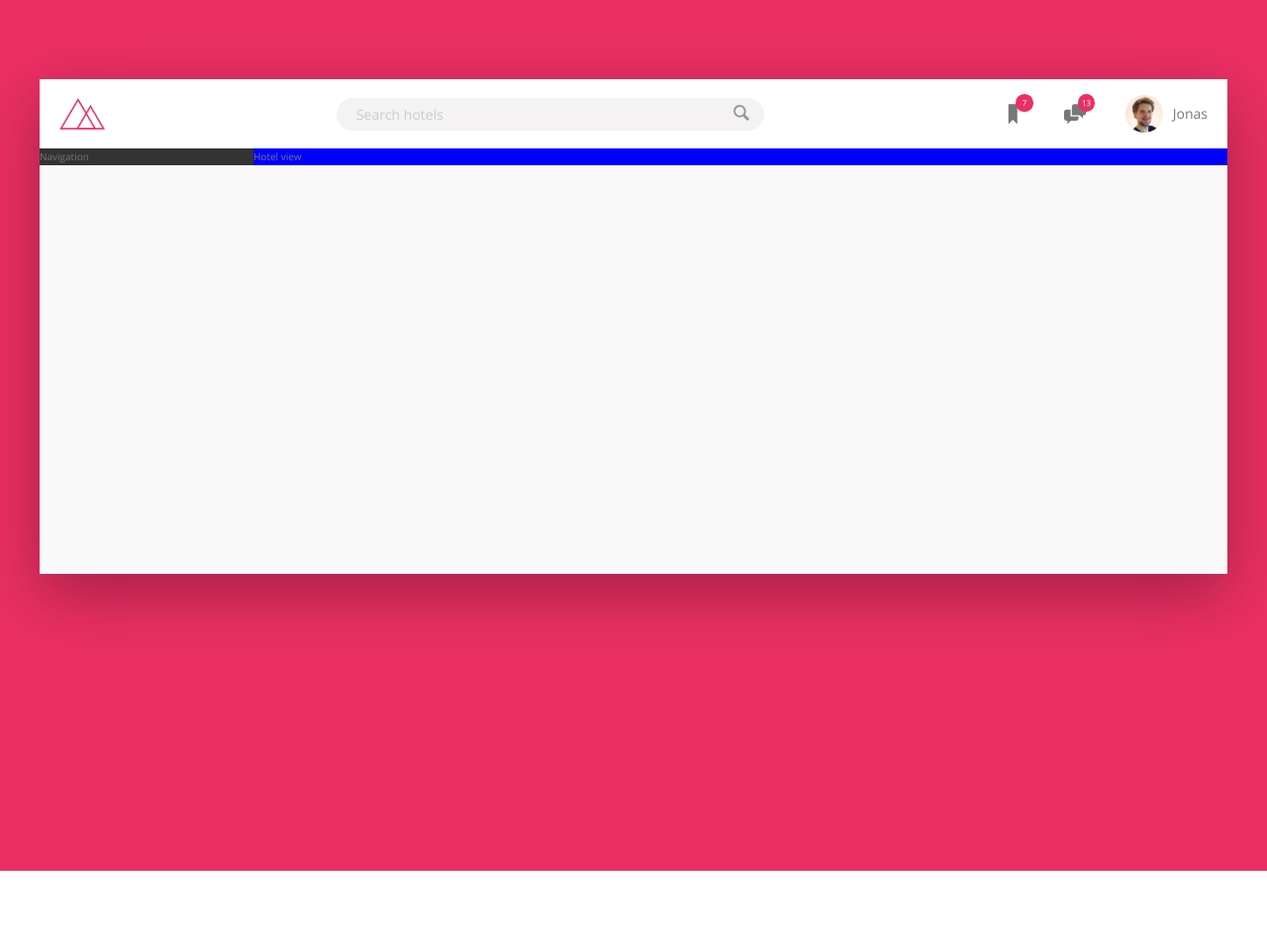
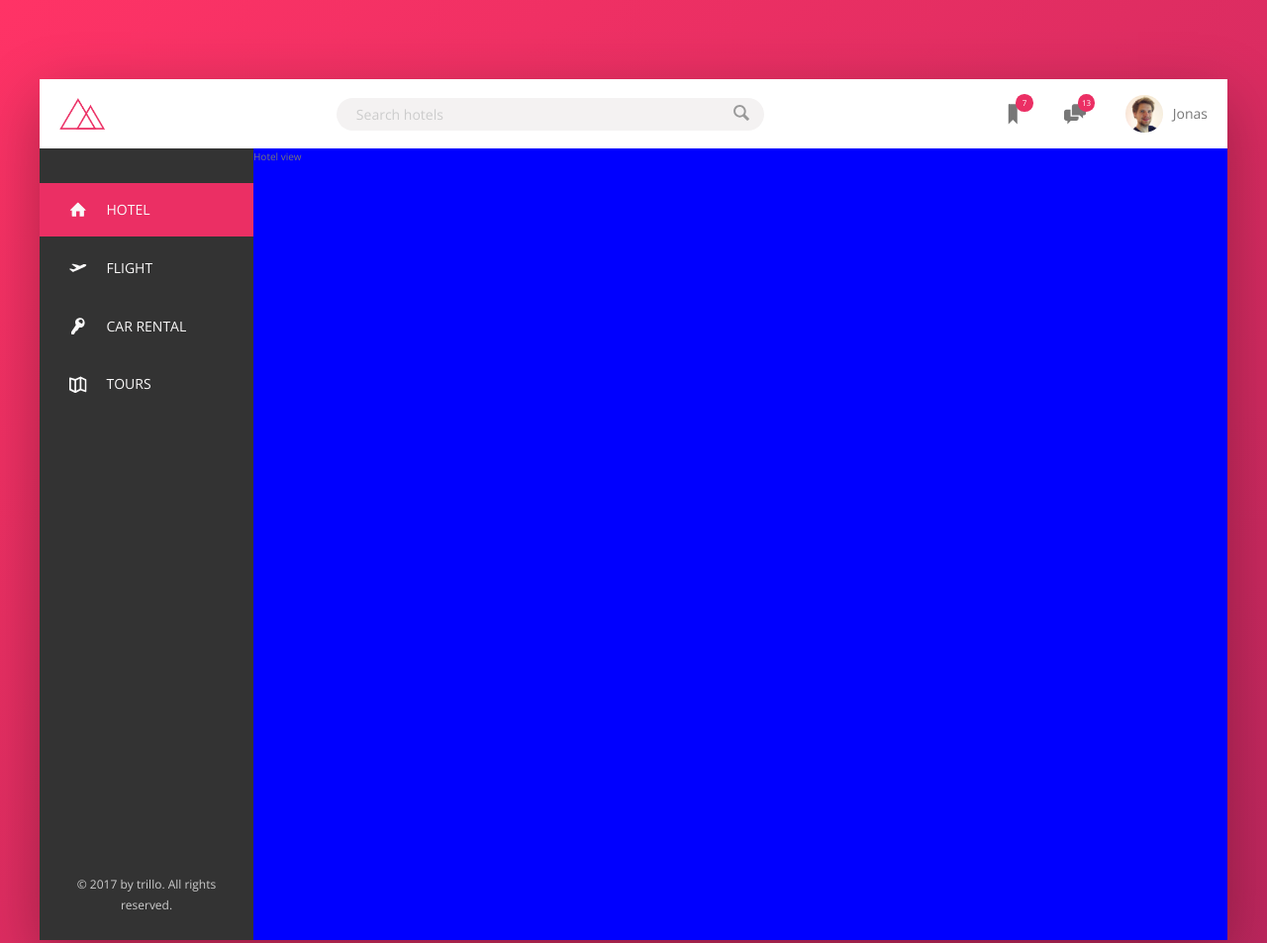
Before and after one commit to Alvarny/CSS-Trillo, a website: page index.html in a window 1280 px wide. Shown: the top 953 px of the page at 99% size. Before the commit the page ends 880 px from the top, so only its background shows below. Drawn offline with nearby package versions, Linux system fonts and the light colour scheme.

Commit message:
Added navigation

```diff
--- a/index.html
+++ b/index.html
@@ -13,6 +13,8 @@
     </head>
     <body>
         <div class="container">
+
+            <!-- Top bar -->
             <header class="header">
 
                 <!-- Logo -->
@@ -65,11 +67,63 @@
                 </nav>
 
             </header>
+
+            <!-- Main content: sidebar and hotel view -->
             <div class="content">
 
                 <!-- Sidebar -->
                 <nav class="sidebar">
-                    Navigation
+
+                    <!-- List of nav items -->
+                    <ul class="side-nav">
+
+                        <!-- Individual nav item: hotel -->
+                        <li class="side-nav__item side-nav__item--active"> <!-- Artificially keep this one active -->
+                            <a href="javascript:;" class="side-nav__link">
+                                <svg class="side-nav__icon">
+                                    <use xlink:href="img/sprite.svg#icon-home"></use>
+                                </svg>
+                                <span>Hotel</span>
+                            </a>
+                        </li>
+
+                        <!-- Individual nav item: flight -->
+                        <li class="side-nav__item">
+                            <a href="javascript:;" class="side-nav__link">
+                                <svg class="side-nav__icon">
+                                    <use xlink:href="img/sprite.svg#icon-aircraft-take-off"></use>
+                                </svg>
+                                <span>Flight</span>
+                            </a>
+                        </li>
+
+                        <!-- Individual nav item: car rental -->
+                        <li class="side-nav__item">
+                            <a href="javascript:;" class="side-nav__link">
+                                <svg class="side-nav__icon">
+                                    <use xlink:href="img/sprite.svg#icon-key"></use>
+                                </svg>
+                                <span>Car rental</span>
+                            </a>
+                        </li>
+
+                        <!-- Individual nav item: Tours -->
+                        <li class="side-nav__item">
+                            <a href="javascript:;" class="side-nav__link">
+                                <svg class="side-nav__icon">
+                                    <use xlink:href="img/sprite.svg#icon-map"></use>
+                                </svg>
+                                <span>Tours</span>
+                            </a>
+                        </li>
+
+                    </ul>
+
+                    <!-- Legal text -->
+                    <div class="legal">
+                        &copy; 2017 by trillo. All rights reserved.
+                    </div>
+
                 </nav>
 
                 <!-- Hotel view -->
--- a/sass/_base.scss
+++ b/sass/_base.scss
@@ -18,8 +18,8 @@ Grey dark 3: #999
 
 :root {
     --color-primary: #eb2f64;
-    --color-primary-light: #eb2f64;
-    --color-primary-dark: #eb2f64;
+    --color-primary-light: #FF3366;
+    --color-primary-dark: #BA265D;
 
     --color-grey-light-1: #faf9f9;
     --color-grey-light-2: #f4f2f2;
--- a/sass/_components.scss
+++ b/sass/_components.scss
@@ -140,3 +140,84 @@
     }
 
 }
+
+
+
+// Side navigation
+.side-nav {
+
+    list-style: none;
+    font-size: 1.4rem;
+    margin-top: 3.5rem;
+
+    &__item {
+        position: relative;
+
+        &:not(:last-child) {
+            margin-bottom: .5rem;
+        }
+    }
+
+    // Create pseudo element that "grows over" normal item on hover
+    &__item::before {
+        content: "";
+        position: absolute;
+        top: 0;
+        left: 0;
+        height: 100%;
+        background-color: var(--color-primary);
+
+        // Initial state (not visible)
+        width: .3rem;
+        transform: scaleY(0);
+        transition: transform .2s,
+                    width .4s cubic-bezier(1,0,0,1) .2s,
+                    background-color .1s;
+    }
+
+    // Before item on hover
+    &__item:hover::before,
+    // Active item on hover
+    &__item--active::before
+    {
+        // Grow element in y direction and width
+        transform: scaleY(1);
+        width: 100%;
+    }
+
+    // Highlight which one is clicked 'active'
+    &__item:active::before {
+        background-color: var(--color-primary-light);
+    }
+
+    &__link:link, &__link:visited {
+        color: var(--color-grey-light-1);
+        text-decoration: none;
+        text-transform: uppercase;
+        display: block;
+        padding: 1.5rem 3rem;
+
+        position: relative;
+        z-index: 10;
+
+        display: flex;
+        align-items: center;
+    }
+
+
+    &__icon {
+        width: 1.75rem;
+        height: 1.75rem;
+        margin-right: 2rem;
+        fill: currentColor;
+    }
+
+}
+
+// Legal
+.legal {
+    font-size: 1.2rem;
+    color: var(--color-grey-light-4);
+    text-align: center;
+    padding: 2.5rem;
+}
--- a/sass/_layout.scss
+++ b/sass/_layout.scss
@@ -30,9 +30,17 @@
 .sidebar {
     background-color: var(--color-grey-dark-1);
     flex: 0 0 18%;
+
+    // Layout side bar
+    display: flex;
+    flex-direction: column;
+    justify-content: space-between;
 }
 
 .hotel-view {
     background-color: blue;
     flex: 1;
+
+    // Pretend we have content
+    height: 80rem;
 }
```
Also changed, not shown: css/style.css.
